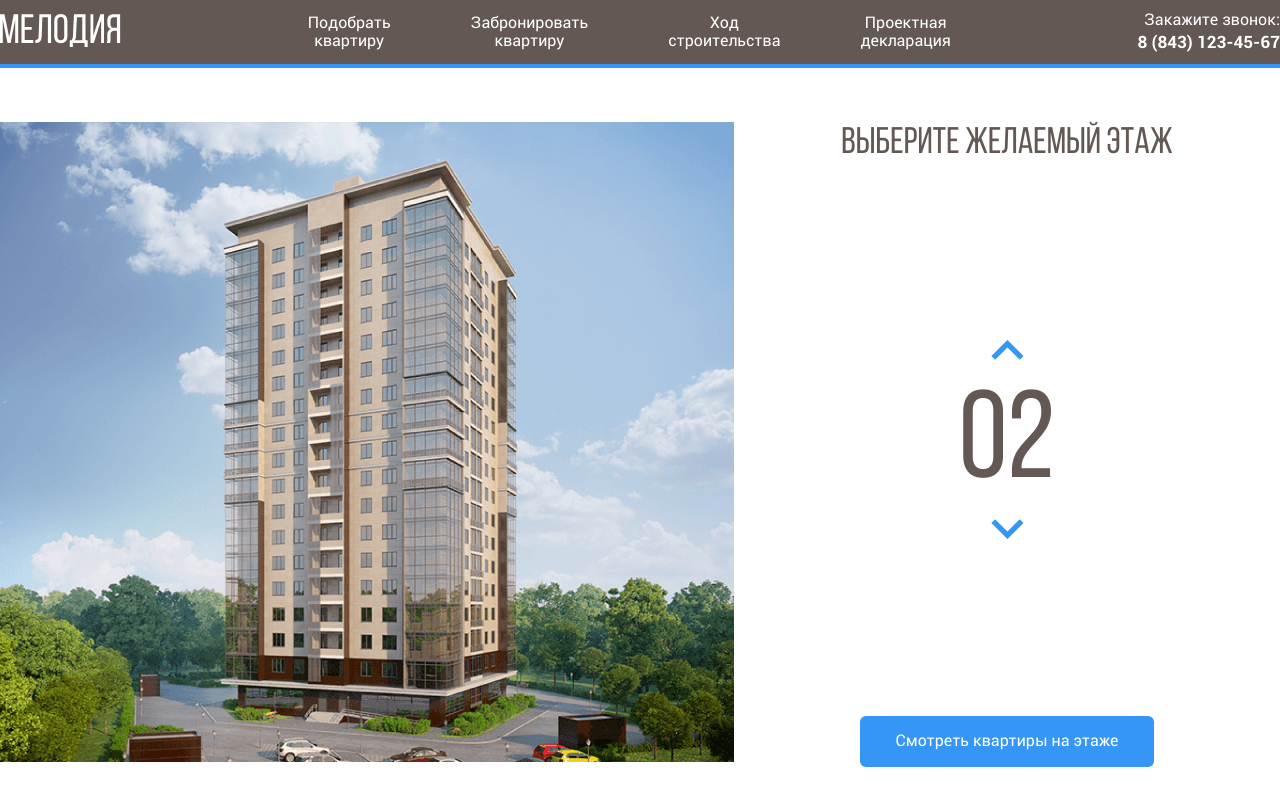
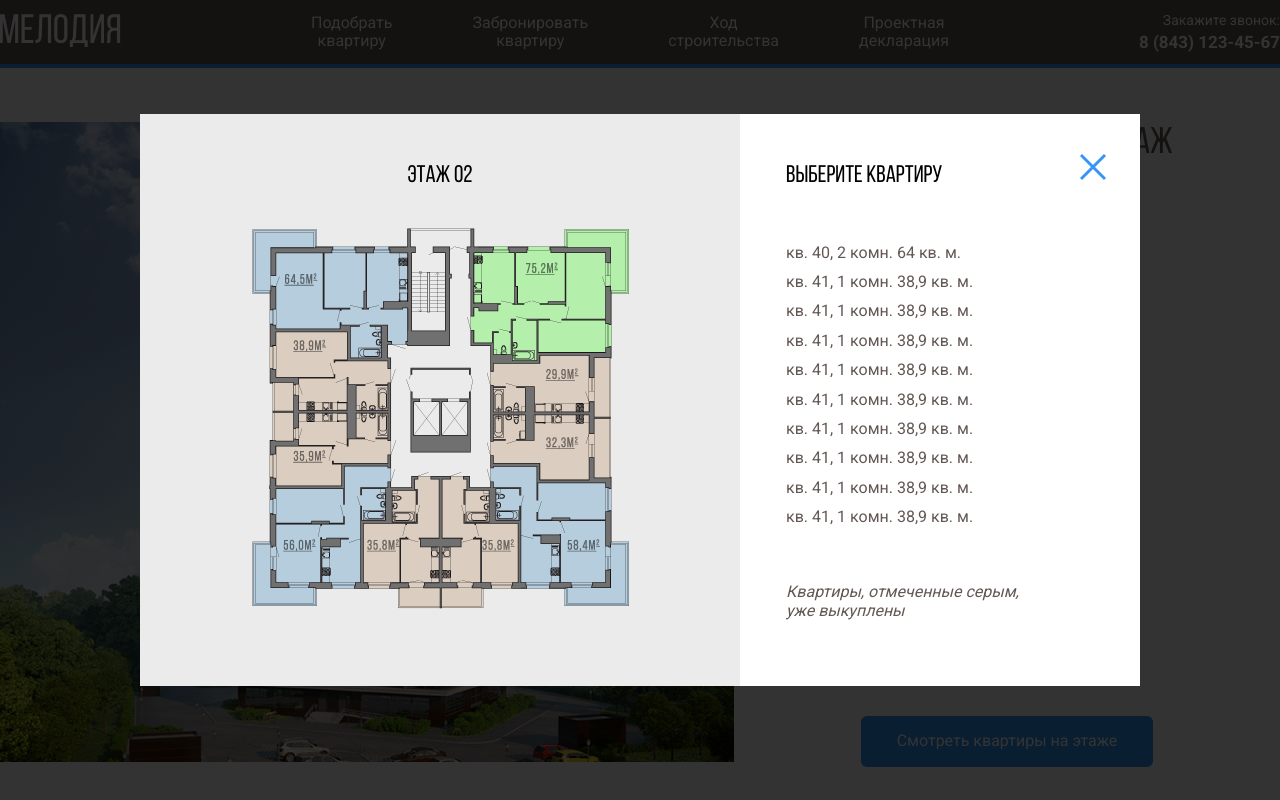
Before and after one commit to marychevnikolay/melody, a plain HTML site: page index.html in a window 1280 px wide. Both pictures are taken after a click on the button "Смотреть квартиры на этаже". Drawn offline with nearby package versions, Linux system fonts and the light colour scheme; files whose address does not match are found by name.

Commit message:
модальное окно

```diff
--- a/index.html
+++ b/index.html
@@ -1,31 +1,35 @@
 <!DOCTYPE html>
-<html lang="ru">
+<html lang="en">
 <head>
-    <meta charset="UTF-8" />
-    <meta name="viewport" content="width=device-width, initial-scale=1.0" />
+    <meta charset="UTF-8">
+    <meta http-equiv="X-UA-Compatible" content="IE=edge">
+    <meta name="viewport" content="width=device-width, initial-scale=1.0">
     <title>ЖК Мелодия</title>
-    <link rel="stylesheet" href="style/normalize.css" />
-    <link rel="stylesheet" href="style/style.css" />
+    <link rel="preconnect" href="https://fonts.googleapis.com">
+    <link rel="preconnect" href="https://fonts.gstatic.com" crossorigin>
+    <link href="https://fonts.googleapis.com/css2?family=Roboto:wght@400;700&display=swap" rel="stylesheet">
+    <link rel="stylesheet" href="style/style.css">
+    <link rel="stylesheet" href="style/normalize.css">
 </head>
 <body>
     <header class="header">
         <div class="navbar">
             <a href="./index.html" class="logo">
-          <img src="img/logo.svg" alt="Logo: ЖК Мелодия" />
+                <img src="img/logo.svg" alt="Logo: ЖК Мелодия">
             </a>
             <nav class="navbar-nav">
                 <ul class="navbar-menu">
                     <li class="navbar-item">
-              <a href="#" class="navbar-link">Подобрать<br />квартиру</a>
+                        <a href="#" class="navbar-link">Подобрать <br />квартиру</a>
                     </li>
                     <li class="navbar-item">
-              <a href="#" class="navbar-link">Забронировать<br />квартиру</a>
+                        <a href="#" class="navbar-link">Забронировать <br />квартиру</a>
                     </li>
                     <li class="navbar-item">
-              <a href="#" class="navbar-link">Ход<br />строительства</a>
+                        <a href="#" class="navbar-link">Ход <br />строительства</a>
                     </li>
                     <li class="navbar-item">
-              <a href="#" class="navbar-link">Проектная<br />декларация</a>
+                        <a href="#" class="navbar-link">Проектная <br />декларация</a>
                     </li>
                 </ul>
             </nav>
@@ -33,143 +37,38 @@
                 <span class="navbar-text">Закажите звонок:</span>
                 <a class="navbar-phone" href="tel:+78431234567">8 (843) 123-45-67</a>
             </div>
-        <!-- /.navbar-contacts -->
         </div>
         <!-- /.navbar -->
     </header>
+
     <main class="main">
         <div class="main-image">
-        <svg
-          class="home-image"
-          width="734"
-          height="640"
-          viewBox="0 0 734 640"
-          fill="none"
-          xmlns="http://www.w3.org/2000/svg"
-          xmlns:xlink="http://www.w3.org/1999/xlink"
-        >
+            <svg class="home-image" width="734" height="640" viewBox="0 0 734 640" fill="none" xmlns="http://www.w3.org/2000/svg"
+                xmlns:xlink="http://www.w3.org/1999/xlink">
                 <rect width="734" height="640" fill="url(#pattern0)" />
                 <defs>
-            <pattern
-              id="pattern0"
-              patternContentUnits="objectBoundingBox"
-              width="1"
-              height="1"
-            >
-              <use
-                xlink:href="#image0"
-                transform="translate(-0.00408719) scale(0.0013624 0.0015625)"
-              />
+                    <pattern id="pattern0" patternContentUnits="objectBoundingBox" width="1" height="1">
+                        <use xlink:href="#image0" transform="translate(-0.00408719) scale(0.0013624 0.0015625)" />
                     </pattern>
-            <image
-              id="image0"
-              width="740"
-              height="640"
-              xlink:href="img/home.png"
-            />
+                    <image id="image0" width="740" height="640" xlink:href="img/home.png" />
                 </defs>
-          <path
-            data-floor="02"
-            d="M222 531L442.8 539L512 525.3V547L443.5 566.7L222 555.7V531Z"
-            fill="#3595F6"
-            fill-opacity="0.75"
-          />
-          <path
-            data-floor="03"
-            d="M223 530V505L443.3 508.3L513 505V525L443.7 538L223 530Z"
-            fill="#3595F6"
-            fill-opacity="0.75"
-          />
-          <path
-            data-floor="04"
-            d="M223 504V479H444H513V502L445 509L223 504Z"
-            fill="#3595F6"
-            fill-opacity="0.75"
-          />
-          <path
-            data-floor="05"
-            d="M223 480V455L444.3 451.3L512 458V480H444"
-            fill="#3595F6"
-            fill-opacity="0.75"
-          />
-          <path
-            data-floor="06"
-            d="M223 454V428L444.5 424.7L513 435.7V457L444 450.3L223 454Z"
-            fill="#3595F6"
-            fill-opacity="0.75"
-          />
-          <path
-            data-floor="07"
-            d="M222 427V403.3L443 391L514 414V435.3L443 423L222 427Z"
-            fill="#3595F6"
-            fill-opacity="0.75"
-          />
-          <path
-            data-floor="08"
-            d="M222 405V380L444.2 363.7L514 392.3V413L443.7 391.3L222 405Z"
-            fill="#3595F6"
-            fill-opacity="0.75"
-          />
-          <path
-            data-floor="09"
-            d="M222 380V355L444.5 334.7L514 371.3V392L442 363.3L222 380Z"
-            fill="#3595F6"
-            fill-opacity="0.75"
-          />
-          <path
-            data-floor="10"
-            d="M222 354V330L445 305.3L514 349.3V371L444.7 333L222 354Z"
-            fill="#3595F6"
-            fill-opacity="0.75"
-          />
-          <path
-            data-floor="11"
-            d="M222 329V305L444.5 276.3L514 327.3V348L443.7 305.7L222 329Z"
-            fill="#3595F6"
-            fill-opacity="0.75"
-          />
-          <path
-            data-floor="12"
-            d="M221 305V281L443.3 248L514 307.3V327L444 276.3L221 305Z"
-            fill="#3595F6"
-            fill-opacity="0.75"
-          />
-          <path
-            data-floor="13"
-            d="M222 280V256L443.2 221L513 285V306L444.3 247.7L222 280Z"
-            fill="#3595F6"
-            fill-opacity="0.75"
-          />
-          <path
-            data-floor="14"
-            d="M222 256V231L444.3 193L513 263.3V284L444 220L222 256Z"
-            fill="#3595F6"
-            fill-opacity="0.75"
-          />
-          <path
-            data-floor="15"
-            d="M222 230V205L442.8 161.3L513 240.3V263L444 189.7L222 230Z"
-            fill="#3595F6"
-            fill-opacity="0.75"
-          />
-          <path
-            data-floor="16"
-            d="M223 206V181L443 133L513 218V241L442.3 161.7L223 206Z"
-            fill="#3595F6"
-            fill-opacity="0.75"
-          />
-          <path
-            data-floor="17"
-            d="M222 181V156L441.8 104L513 196.3V219L443.3 132.7L222 181Z"
-            fill="#3595F6"
-            fill-opacity="0.75"
-          />
-          <path
-            data-floor="18"
-            d="M222 156V130L444 73.3L513 175V196L443.7 104.3L222 156Z"
-            fill="#3595F6"
-            fill-opacity="0.75"
-          />
+                <path data-floor="02" d="M224 532L444.8 540L514 526.3V548L445.5 567.7L224 556.7V532Z" fill="#3595F6" fill-opacity="0.75" />
+                <path data-floor="03" d="M225 531V506L445.3 509.3L515 506V526L445.7 539L225 531Z" fill="#3595F6" fill-opacity="0.75" />
+                <path data-floor="04" d="M225 505V480H446H515V503L447 510L225 505Z" fill="#3595F6" fill-opacity="0.75" />
+                <path data-floor="05" d="M225 481V456L446.3 452.3L514 459V481H446" fill="#3595F6" fill-opacity="0.75" />
+                <path data-floor="06" d="M225 455V429L446.5 425.7L515 436.7V458L446 451.3L225 455Z" fill="#3595F6" fill-opacity="0.75" />
+                <path data-floor="07" d="M224 428V404.3L445 392L516 415V436.3L445 424L224 428Z" fill="#3595F6" fill-opacity="0.75" />
+                <path data-floor="08" d="M224 406V381L446.2 364.7L516 393.3V414L445.7 392.3L224 406Z" fill="#3595F6" fill-opacity="0.75" />
+                <path data-floor="09" d="M224 381V356L446.5 335.7L516 372.3V393L444 364.3L224 381Z" fill="#3595F6" fill-opacity="0.75" />
+                <path data-floor="10" d="M224 355V331L447 306.3L516 350.3V372L446.7 334L224 355Z" fill="#3595F6" fill-opacity="0.75" />
+                <path data-floor="11" d="M224 330V306L446.5 277.3L516 328.3V349L445.7 306.7L224 330Z" fill="#3595F6" fill-opacity="0.75" />
+                <path data-floor="12" d="M223 306V282L445.3 249L516 308.3V328L446 277.3L223 306Z" fill="#3595F6" fill-opacity="0.75" />
+                <path data-floor="13" d="M224 281V257L445.2 222L515 286V307L446.3 248.7L224 281Z" fill="#3595F6" fill-opacity="0.75" />
+                <path data-floor="14" d="M224 257V232L446.3 194L515 264.3V285L446 221L224 257Z" fill="#3595F6" fill-opacity="0.75" />
+                <path data-floor="15" d="M224 231V206L444.8 162.3L515 241.3V264L446 190.7L224 231Z" fill="#3595F6" fill-opacity="0.75" />
+                <path data-floor="16" d="M225 207V182L445 134L515 219V242L444.3 162.7L225 207Z" fill="#3595F6" fill-opacity="0.75" />
+                <path data-floor="17" d="M224 182V157L443.8 105L515 197.3V220L445.3 133.7L224 182Z" fill="#3595F6" fill-opacity="0.75" />
+                <path data-floor="18" d="M224 157V131L446 74.3L515 176V197L445.7 105.3L224 157Z" fill="#3595F6" fill-opacity="0.75" />
             </svg>
         </div>
         <!-- /.main-image -->
@@ -177,33 +76,92 @@
             <h2 class="main-title">Выберите желаемый этаж</h2>
             <div class="counter-group">
                 <button class="counter-button counter-up">
-            <img
-              src="img/arrow.svg"
-              alt="arrow-up"
-              class="counter-arrow counter-arrow-up"
-            />
+                    <img src="img/arrow.svg" alt="arrow-up" class="counter-arrow counter-arrow-up">
                 </button>
-          <span class="counter">02</span>
+                <span class="floor-counter counter">02</span>
                 <button class="counter-button counter-down">
-            <img
-              src="img/arrow.svg"
-              alt="arrow-down"
-              class="counter-arrow counter-arrow-down"
-            />
-          </button>
+                    <img src="img/arrow.svg" alt="arrow-down" class="counter-arrow counter-arrow-down"></button>
             </div>
             <!-- /.counter-group -->
-        <button class="button button-primary">
-          Смотреть квартиры на этаже
-        </button>
+            <button class="button button-primary view-flats">Смотреть квартиры на этаже</button>
         </div>
         <!-- /.main-info -->
     </main>
-    <script
-      src="https://code.jquery.com/jquery-3.6.0.min.js"
-      integrity="sha256-/xUj+3OJU5yExlq6GSYGSHk7tPXikynS7ogEvDej/m4="
-      crossorigin="anonymous"
-    ></script>
+
+    <div class="modal">
+        <div class="modal-dialog">
+            <button class="modal-close-button">
+                <svg width="28" height="28" viewBox="0 0 28 28" fill="none" xmlns="http://www.w3.org/2000/svg">
+                    <path d="M2 2L26 26" stroke="#3596F5" stroke-width="3" />
+                    <path d="M26 2L2 26" stroke="#3596F5" stroke-width="3" />
+                </svg>
+
+            </button>
+            <div class="modal-image">
+                <h3 class="modal-title">Этаж <span class="modal-counter counter">02</span></h3>
+<svg class="flats" width="433" height="408" viewBox="0 0 433 408" fill="none" xmlns="http://www.w3.org/2000/svg"
+    xmlns:xlink="http://www.w3.org/1999/xlink">
+    <image id="image0" width="433" height="408" xlink:href="img/floor.png" />
+    <path data-flat="40" d="M388 81V141H314V148H267.5V131H247V32.5H338.5V16H405V81H388Z" fill="#3595F6" fill-opacity="0.75" />
+    <path data-flat="41" d="M314 148.5H268V200H367.5V205H387.5V141H314V148.5Z" fill="#3595F6" fill-opacity="0.75" />
+    <path data-flat="42" d="M314.192 252.662H268V200H367.916V204.602H388V268H314.192V252.662Z" fill="#3595F6" fill-opacity="0.75" />
+    <path data-flat="43" d="M314 253H268.5V309H295.5V376H340V393H405V328.5H388V268.5H314V253Z" fill="#3595F6" fill-opacity="0.75" />
+    <path data-flat="44" d="M218 394.5V264H247.5V273.5H267.5V310.5H294.5V375H259.5V394.5H218Z" fill="#3595F6" fill-opacity="0.75" />
+    <path data-flat="45" d="M217 394.5V264H187.5V273.5H167.5V310.5H140.5V375H175.5V394.5H217Z" fill="#3595F6" fill-opacity="0.75" />
+    <path data-flat="46" d="M121 252H166.5V309H139.5V376H95V393H30V328.5H47V273.5H121V252Z" fill="#3595F6" fill-opacity="0.75" />
+    <path data-flat="47" d="M119.5 273.5H46V198H167V250.822H119.5V273.5Z" fill="#3595F6" fill-opacity="0.75" />
+    <path data-flat="48" d="M124.729 116H46V198H167V145.178H124.729V116Z" fill="#3595F6" fill-opacity="0.75" />
+    <path data-flat="49" d="M46.5 81V115.5H125V144.5H164V131H184.5V32.5H93V16H28V81H46.5Z" fill="#3595F6" fill-opacity="0.75" />
+</svg>
+
+
+            </div>
+            <!-- /.modal-image -->
+            <div class="modal-info">
+                <h3 class="modal-title">Выберите квартиру</h3>
+                <ul class="flat-list">
+                    <li class="flat-item">
+                        <a href="" class="flat-link">кв. 40, 2 комн. 64 кв. м.</a>
+                    </li>
+                    <li class="flat-item">
+                        <a href="" class="flat-link">кв. 41, 1 комн. 38,9 кв. м.</a>
+                    </li>
+                    <li class="flat-item">
+                        <a href="" class="flat-link">кв. 41, 1 комн. 38,9 кв. м.</a>
+                    </li>
+                    <li class="flat-item">
+                        <a href="" class="flat-link">кв. 41, 1 комн. 38,9 кв. м.</a>
+                    </li>
+                    <li class="flat-item">
+                        <a href="" class="flat-link">кв. 41, 1 комн. 38,9 кв. м.</a>
+                    </li>
+                    <li class="flat-item">
+                        <a href="" class="flat-link">кв. 41, 1 комн. 38,9 кв. м.</a>
+                    </li>
+                    <li class="flat-item">
+                        <a href="" class="flat-link">кв. 41, 1 комн. 38,9 кв. м.</a>
+                    </li>
+                    <li class="flat-item">
+                        <a href="" class="flat-link">кв. 41, 1 комн. 38,9 кв. м.</a>
+                    </li>
+                    <li class="flat-item">
+                        <a href="" class="flat-link">кв. 41, 1 комн. 38,9 кв. м.</a>
+                    </li>
+                    <li class="flat-item">
+                        <a href="" class="flat-link">кв. 41, 1 комн. 38,9 кв. м.</a>
+                    </li>
+                </ul>
+                <p class="modal-alert">
+                    Квартиры, отмеченные серым, <br />уже выкуплены
+                </p>
+            </div>
+            <!-- /.modal-info -->
+        </div>
+        <!-- /.modal-dialog -->
+    </div>
+    <!-- /.modal -->
+    <script src="https://code.jquery.com/jquery-3.6.0.min.js"
+        integrity="sha256-/xUj+3OJU5yExlq6GSYGSHk7tPXikynS7ogEvDej/m4=" crossorigin="anonymous"></script>
         <script src="js/main.js"></script>
 </body>
 </html>
--- a/js/main.js
+++ b/js/main.js
@@ -1,36 +1,46 @@
 $(document).ready(function () {
-  var currentFloor = 2;
-  var floorPath = $(".home-image path");
-  var counterUp = $(".counter-up");
-  var counterDown = $(".counter-down");
-  floorPath.on("mouseover", function () {
-    floorPath.removeClass("current-floor");
-    currentFloor = $(this).attr("data-floor");
-    $(".counter").text(currentFloor);
-    console.log();
+  var currentFloor = 2; // переменная, где хранится текущий этаж
+  var floorPath = $(".home-image path"); // каждый отдельный этаж в SVG
+  var counterUp = $(".counter-up"); /* кнопка увеличения этажа */
+  var counterDown = $(".counter-down"); /* кнопка уменьшения этажа */
+  var modal = $(".modal");
+  var modalCloseButton = $(".modal-close-button");
+  var viewFlatsButton = $(".view-flats")
+
+  // функция при наведении мышью на этаж
+  floorPath.on("mouseover", function() {
+    floorPath.removeClass("current-floor"); // удаляем активный класс у этажей
+    currentFloor = $(this).attr("data-floor"); // получаем значение текущего этажа
+    $(".counter").text(currentFloor); // записываем значение этажа в счетчик справа
   });
+
+  floorPath.on("click", toggleModal); // Нажимаем на этаж и открываем модальное окно
+  modalCloseButton.on("click", toggleModal); // Закрываем модальное окно крестиком
+  viewFlatsButton.on("click", toggleModal); // Открываем этаж с помощью синей кнопки
+
+  // отслеживаем клик по кнопке вверх
   counterUp.on("click", function () {
+    // проверяем значение этажа, оно не должно быть больше 18
     if (currentFloor < 18) {
-      currentFloor++;
-      usCurrentFloor = currentFloor.toLocaleString("en-US", {
-        minimumIntegerDigits: 2,
-        useGroupping: false,
-      });
-      $(".counter").text(usCurrentFloor);
-      floorPath.removeClass("current-floor");
-      $(`[data-floor=${usCurrentFloor}]`).toggleClass("current-floor");
+      currentFloor++; // прибавляем один этаж
+      usCurrentFloor = currentFloor.toLocaleString('en-US', {minimumIntegerDigits: 2, useGrouping: false }); // форматируем переменную с этажом, чтобы было 02 а не 2
+      $(".counter").text(usCurrentFloor); // записываем в счетчик справа значение этажа
+      floorPath.removeClass("current-floor"); // удаляем активный класс у этажей
+      $(`[data-floor=${usCurrentFloor}]`).toggleClass("current-floor"); // подсвечиваем текущий этаж
     }
   });
+  // отслеживаем клик по кнопке вниз
   counterDown.on("click", function () {
+    // проверяем значение этажа, оно не должно быть меньше 2
     if (currentFloor > 2) {
-      currentFloor--;
-      usCurrentFloor = currentFloor.toLocaleString("en-US", {
-        minimumIntegerDigits: 2,
-        useGroupping: false,
-      });
-      $(".counter").text(usCurrentFloor);
-      floorPath.removeClass("current-floor");
-      $(`[data-floor=${usCurrentFloor}]`).toggleClass("current-floor");
+      currentFloor--; // отнимаем один этаж
+      usCurrentFloor = currentFloor.toLocaleString('en-US', {minimumIntegerDigits: 2, useGrouping: false }); // форматируем переменную с этажом, чтобы было 02 а не 2
+      $(".counter").text(usCurrentFloor); // записываем в счетчик справа значение этажа
+      floorPath.removeClass("current-floor"); // удаляем активный класс у этажей
+      $(`[data-floor=${usCurrentFloor}]`).toggleClass("current-floor"); // подсвечиваем текущий этаж
     }
   });
+  function toggleModal() {
+    modal.toggleClass("is-open");
+  }
 });
--- a/style/style.css
+++ b/style/style.css
@@ -1,45 +1,8 @@
 @font-face {
-  font-family: "Roboto Regular";
-  src: url("../fonts/roboto-regular/roboto-regular.eot"); /* IE9 Compat Modes */
-  src: url("../fonts/roboto-regular/roboto-regular.eot?#iefix")
-      format("embedded-opentype"),
-    /* IE6-IE8 */ url("../fonts/roboto-regular/roboto-regular.otf")
-      format("opentype"),
-    /* Open Type Font */ url("../fonts/roboto-regular/roboto-regular.svg")
-      format("svg"),
-    /* Legacy iOS */ url("../fonts/roboto-regular/roboto-regular.ttf")
-      format("truetype"),
-    /* Safari, Android, iOS */
-      url("../fonts/roboto-regular/roboto-regular.woff") format("woff"),
-    /* Modern Browsers */ url("../fonts/roboto-regular/roboto-regular.woff2")
-      format("woff2"); /* Modern Browsers */
-  font-weight: normal;
-  font-style: normal;
-}
-@font-face {
-  font-family: "Roboto Bold";
-  src: url("../fonts/roboto-bold/roboto-bold.eot"); /* IE9 Compat Modes */
-  src: url("../fonts/roboto-bold/roboto-bold.eot?#iefix")
-      format("embedded-opentype"),
-    /* IE6-IE8 */ url("../fonts/roboto-bold/roboto-bold.otf") format("opentype"),
-    /* Open Type Font */ url("../fonts/roboto-bold/roboto-bold.svg")
-      format("svg"),
-    /* Legacy iOS */ url("../fonts/roboto-bold/roboto-bold.ttf")
-      format("truetype"),
-    /* Safari, Android, iOS */ url("../fonts/roboto-bold/roboto-bold.woff")
-      format("woff"),
-    /* Modern Browsers */ url("../fonts/roboto-bold/roboto-bold.woff2")
-      format("woff2"); /* Modern Browsers */
-  font-weight: normal;
-  font-style: normal;
-}
-@font-face {
-  font-family: "Bebas Neue Cyrillic";
-  src: local("Bebas Neue Cyrillic"), local("BebasNeueRegular"),
-    url("../fonts/bebas-neue-cyrillic/BebasNeueRegular.woff2") format("woff2"),
-    url("../fonts/bebas-neue-cyrillic/BebasNeueRegular.woff") format("woff");
-  font-weight: normal;
-  font-style: normal;
+  font-family: "Bebas Neue";
+  src: local("BebasNeueRegular"),
+    url("../fonts/BebasNeueRegular.woff2") format("woff2"),
+    url("../fonts/BebasNeueRegular.woff") format("woff");
   font-display: swap;
 }
 
@@ -47,7 +10,7 @@
   box-sizing: border-box;
 }
 body {
-  font-family: "Roboto Regular", sans-serif;
+  font-family: "Roboto", sans-serif;
 }
 .header {
   background-color: #635854;
@@ -58,14 +21,14 @@ body {
 .navbar {
   max-width: 1280px;
   margin: auto;
-  display: flex; /* сделали блок гибким */
-  justify-content: space-between; /* расставили элементы по краям */
+  display: flex;
+  justify-content: space-between;
   align-items: center;
 }
 .navbar-menu {
-  margin: 0; /* отключаем внешнии отступы */
-  padding: 0; /* отключаем внутренние отступы */
-  list-style: none; /* отключаем точки списка */
+  margin: 0; /*отключаем внешние отступы*/
+  padding: 0; /*отключаем внутренние отступы*/
+  list-style: none; /*отключаем точки списка*/
   display: flex;
   text-align: center;
 }
@@ -84,12 +47,11 @@ body {
   display: block;
   color: #fff;
   margin-bottom: 4px;
-  font-style: 14px;
+  font-size: 14px;
   line-height: 16px;
 }
 .navbar-phone {
-  font-family: "Roboto Bold";
-  font-weight: Bold;
+  font-weight: 700;
   font-size: 17px;
   line-height: 20px;
   text-decoration: none;
@@ -111,10 +73,10 @@ body {
 }
 .home-image path {
   opacity: 0;
-  cursor: pointer;
 }
 .home-image path:hover {
   opacity: 1;
+  cursor: pointer;
 }
 path.current-floor {
   opacity: 1;
@@ -125,24 +87,23 @@ path.current-floor {
   align-items: center;
 }
 .counter-button {
+  cursor: pointer;
   background-color: #fff;
   border: none;
-  cursor: pointer;
 }
 .counter-arrow-down {
   transform: rotateX(180deg);
 }
 .main-title {
-  margin: 0;
-  font-family: "Bebas Neue Cyrillic", sans-serif;
+  font-family: "Bebas Neue", sans-serif;
   font-weight: normal;
   font-size: 37px;
   line-height: 44px;
   color: #635854;
+  margin: 0;
 }
-.counter {
-  font-family: "Bebas Neue Cyrillic", sans-serif;
-  font-weight: normal;
+.floor-counter {
+  font-family: "Bebas Neue", sans-serif;
   color: #635854;
   font-size: 124px;
   margin-top: 10px;
@@ -155,3 +116,96 @@ path.current-floor {
   padding: 16px 36px;
   cursor: pointer;
 }
+.modal {
+  position: fixed; /* фикс. позиция поверх всего сайта*/
+  left: 0; /* Приклеиваем к левому краю */
+  top: 0; /* Приклеиваем к верхнему краю */
+  width: 100%;
+  height: 100%;
+  background-color: rgba(0, 0, 0, 0.8); /* затемнение фона модального окна */
+  display: flex; /* родительский элемент - гибкий */
+  justify-content: center;
+  align-items: center;
+  opacity: 0;
+  transform: scale(0);
+  transition: opacity 0.2s;
+}
+.is-open {
+  opacity: 1;
+  transform: scale(1);
+}
+.modal-dialog {
+  position: relative;
+  max-width: 1000px;
+  min-height: 565px;
+  background-color: #fff;
+  flex-grow: 1;
+  display: flex;
+  opacity: 0;
+  transform: translateY(-10%);
+  transition: transform 0.2s, opacity 0.2s;
+  transition-delay: 0.2s;
+}
+.is-open > .modal-dialog {
+  opacity: 1;
+  transform: translateY(0);
+}
+.modal-image {
+  background-color: #ebebeb;
+  width: 60%;
+  text-align: center;
+  padding: 50px;
+}
+.flats path {
+  opacity: 0;
+}
+.flats path:hover {
+  opacity: 1;
+  cursor: pointer;
+}
+.modal-title {
+  font-family: "Bebas Neue", sans-serif;
+  font-weight: normal;
+  font-size: 24px;
+  line-height: 24px;
+  margin-top: 0;
+  margin-bottom: 25px;
+}
+.modal-info {
+  width: 40%;
+  padding: 50px 46px;
+}
+.flat-list {
+  padding: 0;
+  list-style: none;
+  margin-top: 55px;
+}
+.flat-item {
+  margin-bottom: 10px;
+}
+.flat-link {
+  font-size: 16px;
+  line-height: 19px;
+  color: #635854;
+  text-decoration: none;
+}
+.flat-link:hover {
+  text-decoration: underline;
+  color: #3596f5;
+}
+.modal-alert {
+  font-style: italic;
+  font-weight: normal;
+  font-size: 16px;
+  line-height: 19px;
+  color: #635854;
+  margin-top: 56px;
+}
+.modal-close-button {
+  position: absolute;
+  right: 27px;
+  top: 38px;
+  cursor: pointer;
+  border: none;
+  background-color: #fff;
+}
```
Also changed, not shown: img/Floor.png (added), img/Group 3.svg. Lines whose indentation alone changed are shown as unchanged.
